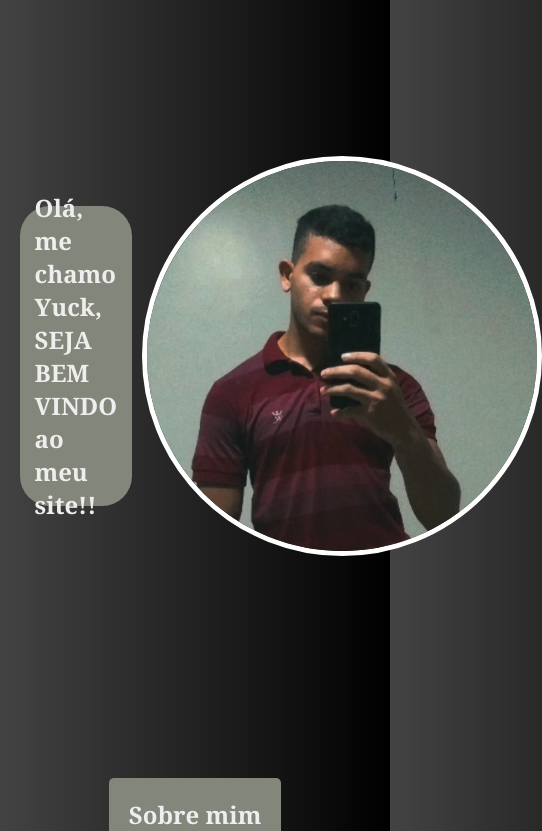
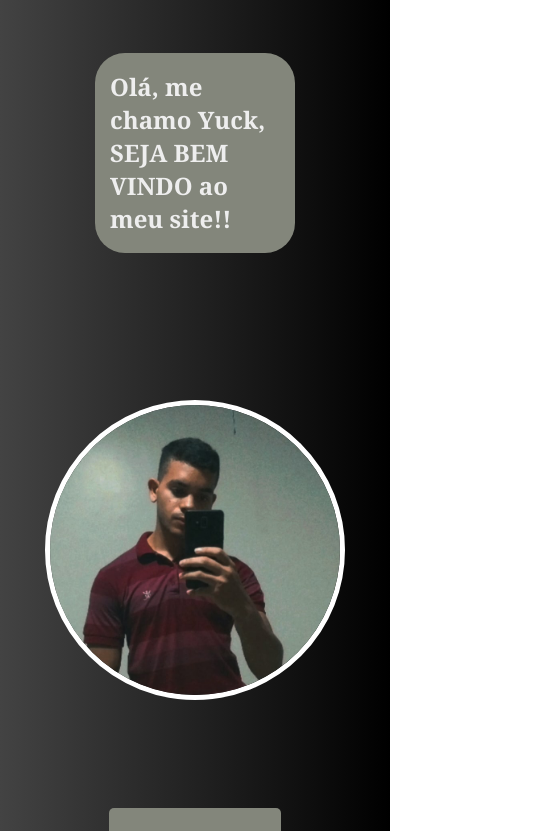
Before and after one commit to yuckguedes/yuckguedes.github.io, a plain HTML site: page index.html in a window 390 px wide. Shown: the part 66-897 px from the top of the page, 542 px wide, since content can reach past the window. Drawn offline with Linux system fonts and the light colour scheme.

Commit message:
Deixando mais responsivo

```diff
--- a/css/style.css
+++ b/css/style.css
@@ -72,6 +72,13 @@ main{
     height: 100vh;
 }
 
+@media screen and (min-width:0px) and (max-width: 840px){
+    .section1{
+        flex-direction: column;
+    }
+
+}
+
 .foto-pessoal2{
     height: 400px;
     width: 400px;
@@ -83,6 +90,14 @@ main{
     border-radius: 50%;
 }
 
+@media screen and (min-width:0px) and (max-width: 840px){
+    .foto-pessoal2{
+        height: 300px;
+        width: 300px;
+    }
+
+}
+
 .texto-apresentacao{
     display: flex;
     align-items: center;
@@ -92,6 +107,15 @@ main{
     background-color: #83867b;
     padding: 15px;
     border-radius: 30px;
+}
+
+@media screen and (min-width:0px) and (max-width: 840px){
+    .texto-apresentacao{
+        margin-top: 50px;
+        width: 200px;
+        height: 200px;
+    }
+
 }
 
 .section2{
@@ -117,13 +141,20 @@ main{
     padding: 20px;
     background-color: #83867b;
     border-radius: 5px;
+    margin: 30px;
 }
 
 .div-sobre{
     display: flex;
     align-items: center;
     justify-content: space-around;
-    flex-wrap: wrap;
+}
+
+@media screen and (min-width:0px) and (max-width: 840px){
+    .div-sobre{
+        flex-direction: column;
+    }
+
 }
 
 .texto-sobre{
@@ -135,6 +166,7 @@ main{
     flex-direction: column;
     align-items: center;
     justify-content: center;
+
 }
 
 .div-projeto{
@@ -153,6 +185,7 @@ main{
     padding: 20px;
     background-color: #83867b;
     border-radius: 5px;
+    margin: 30px;
 }
 
 /* CSS do footer */
```
